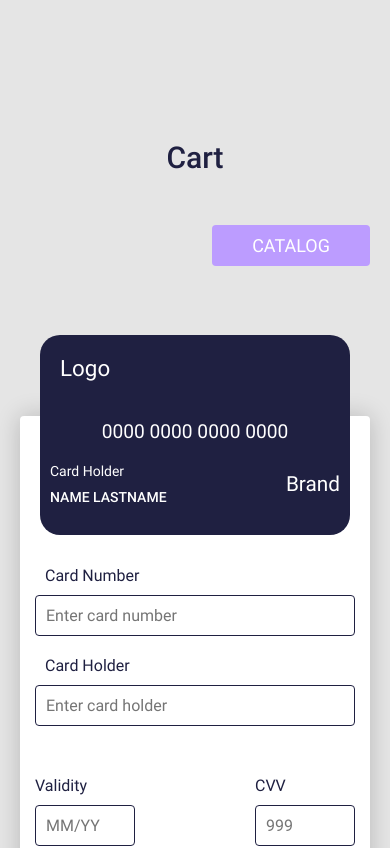
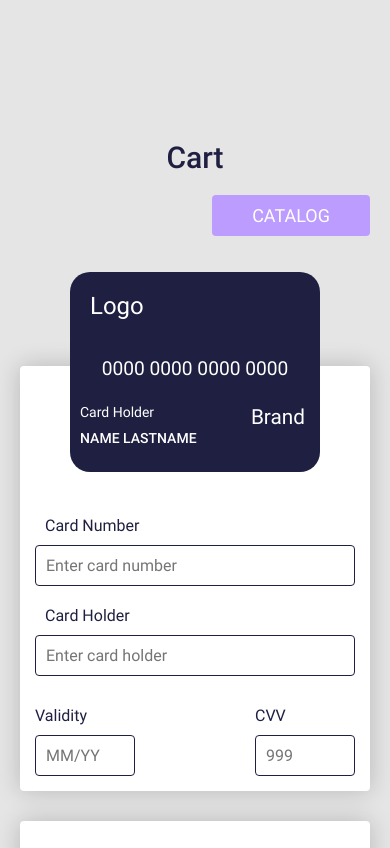
Before and after one commit to Dmitryaf/shop-app, a React (Create React App) app: page /cart in a window 390 px wide. Shown: the top 848 px of the page. Built offline with nearby package versions, Linux system fonts and the light colour scheme.

Commit message:
Updated styles

```diff
--- a/src/components/CardBank/CardBank.scss
+++ b/src/components/CardBank/CardBank.scss
@@ -27,7 +27,7 @@
     padding: 10px 20px;
 
     @media (max-width: 600px) {
-      width: 310px;
+      width: 250px;
       height: 200px;
       padding: 10px;
     }
@@ -52,7 +52,7 @@
     font-size: 1.875rem;
 
     @media (max-width: 600px) {
-      font-size: 1.4rem;
+      font-size: 1.5rem;
     }
   }
 
@@ -62,13 +62,20 @@
     padding: 10px;
 
     @media (max-width: 600px) {
-      height: 55px;
+      height: 50px;
       padding: 5px;
     }
   }
 
   &__brand-empty {
     font-size: 1.3rem;
+    height: 70px;
+    padding: 10px;
+
+    @media (max-width: 600px) {
+      height: 50px;
+      padding: 5px;
+    }
   }
 
   &__number {
@@ -106,7 +113,7 @@
   }
 
   &__fields {
-    margin-bottom: 50px;
+    margin-bottom: 30px;
   }
 
   &__field {
@@ -146,7 +153,6 @@
   &__secure {
     display: flex;
     justify-content: space-between;
-    margin-bottom: 30px;
   }
 
   &__secure-text {
--- a/src/components/Product/Product.scss
+++ b/src/components/Product/Product.scss
@@ -8,7 +8,7 @@
   border-radius: 4px;
   background-color: $white;
   padding: 20px 15px;
-  box-shadow: 0px 0px 25px rgba(0, 0, 0, 0.2);
+  box-shadow: 0px 0px 15px rgba(0, 0, 0, 0.2);
 
   &__img {
     display: block;
--- a/src/pages/Cart/Cart.scss
+++ b/src/pages/Cart/Cart.scss
@@ -3,14 +3,14 @@
 .cart {
   &__link {
     text-align: right;
-    margin-bottom: 40px;
+    margin-bottom: 30px;
   }
 
   &__bank {
-    margin: 200px 0 50px;
+    margin: 160px 0 50px;
 
     @media (max-width: 600px) {
-      margin: 150px 0 30px;
+      margin: 130px 0 30px;
     }
   }
 
--- a/src/pages/Catalog/Catalog.scss
+++ b/src/pages/Catalog/Catalog.scss
@@ -23,7 +23,7 @@
 
   &__link {
     text-align: right;
-    margin-bottom: 40px;
+    margin-bottom: 30px;
   }
 
   &__empty {
--- a/src/styles/global.scss
+++ b/src/styles/global.scss
@@ -25,7 +25,7 @@ html {
   font-size: 1.875rem;
   font-weight: 500;
   text-align: center;
-  margin-bottom: 50px;
+  margin-bottom: 20px;
 }
 
 .btn {
```
